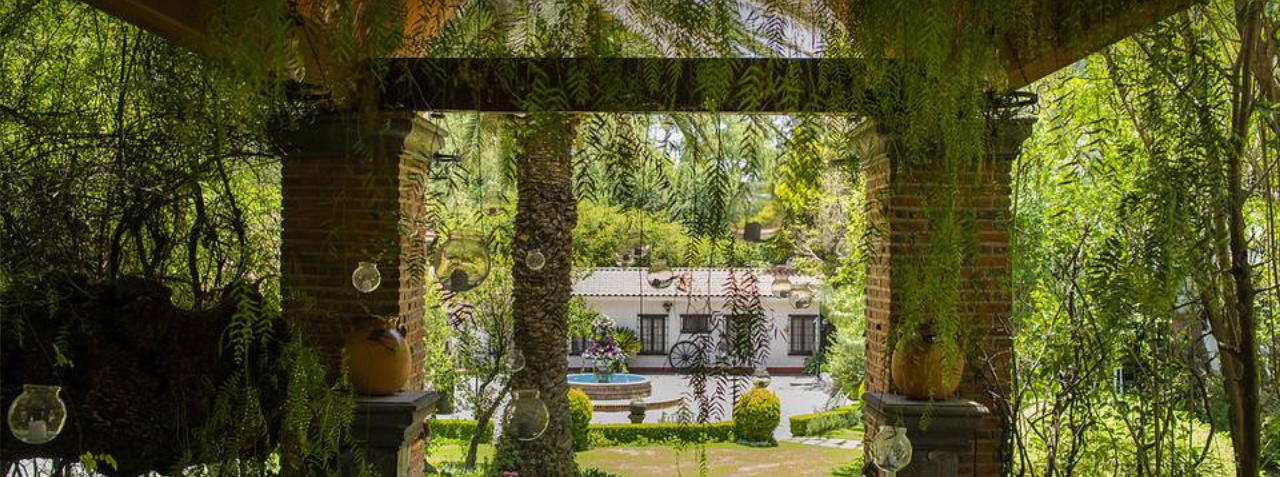
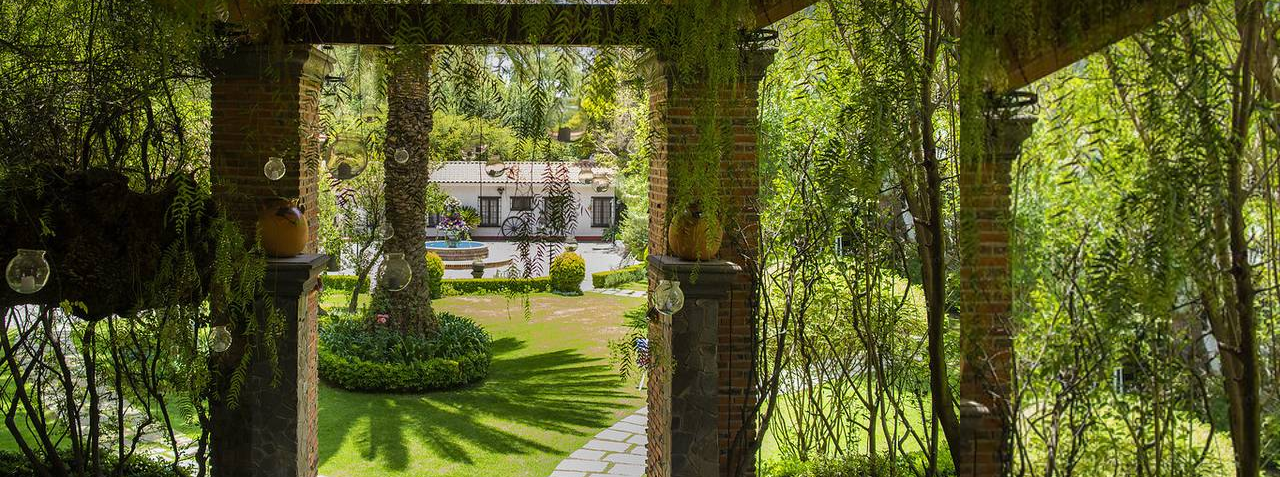
Before and after one commit to Alevfft/Alevfft.github.io, a plain HTML site: page index.html in a window 1280 px wide. Shown: the part 157-634 px from the top of the page. Drawn offline with nearby package versions, Linux system fonts and the light colour scheme; a script that the page names is missing.

Commit message:
Update index.html

```diff
--- a/index.html
+++ b/index.html
@@ -47,6 +47,7 @@
     </script>
   </head>
   <body>
+    <img class="background" src="./finca_imagen_header.jpeg" alt="">
     <header>
       <div class="header-bg"></div>
       <div class="menu-toolbar-xl">
```
